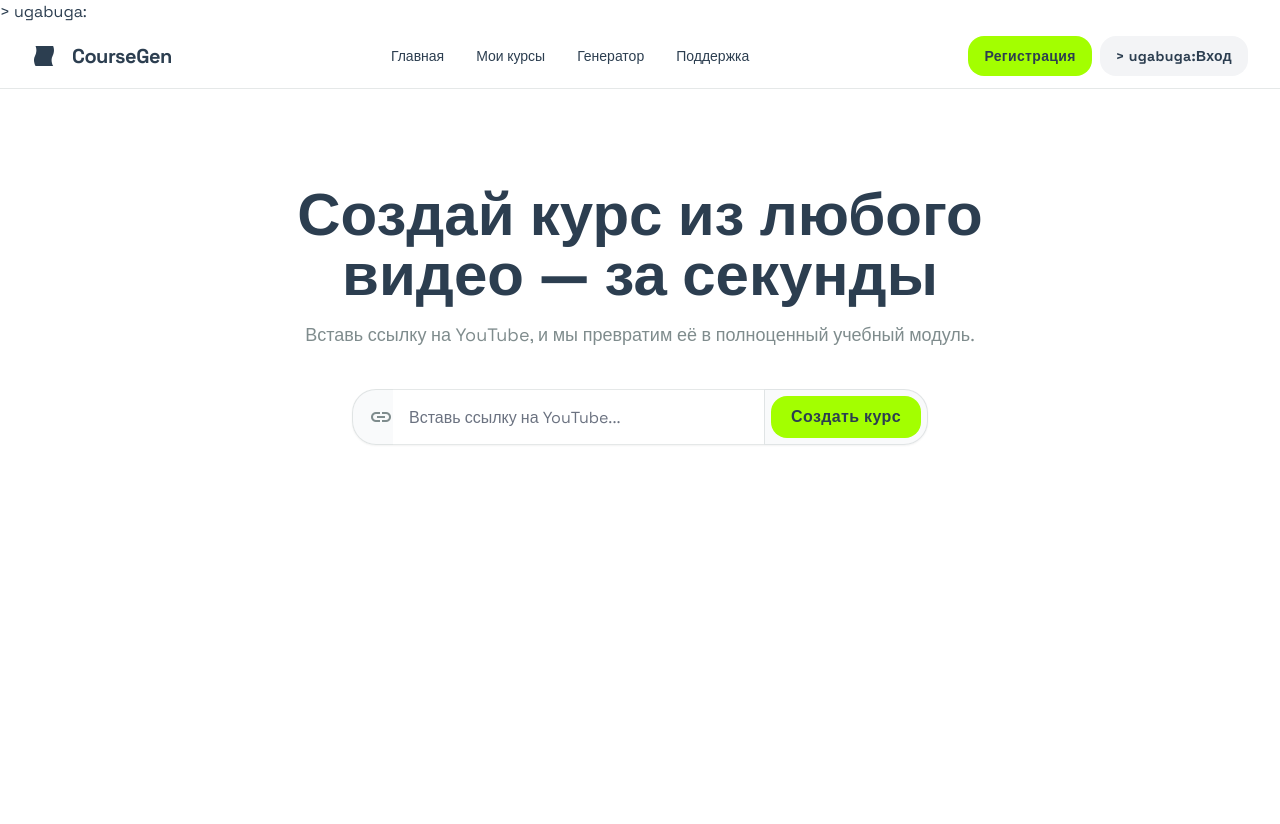
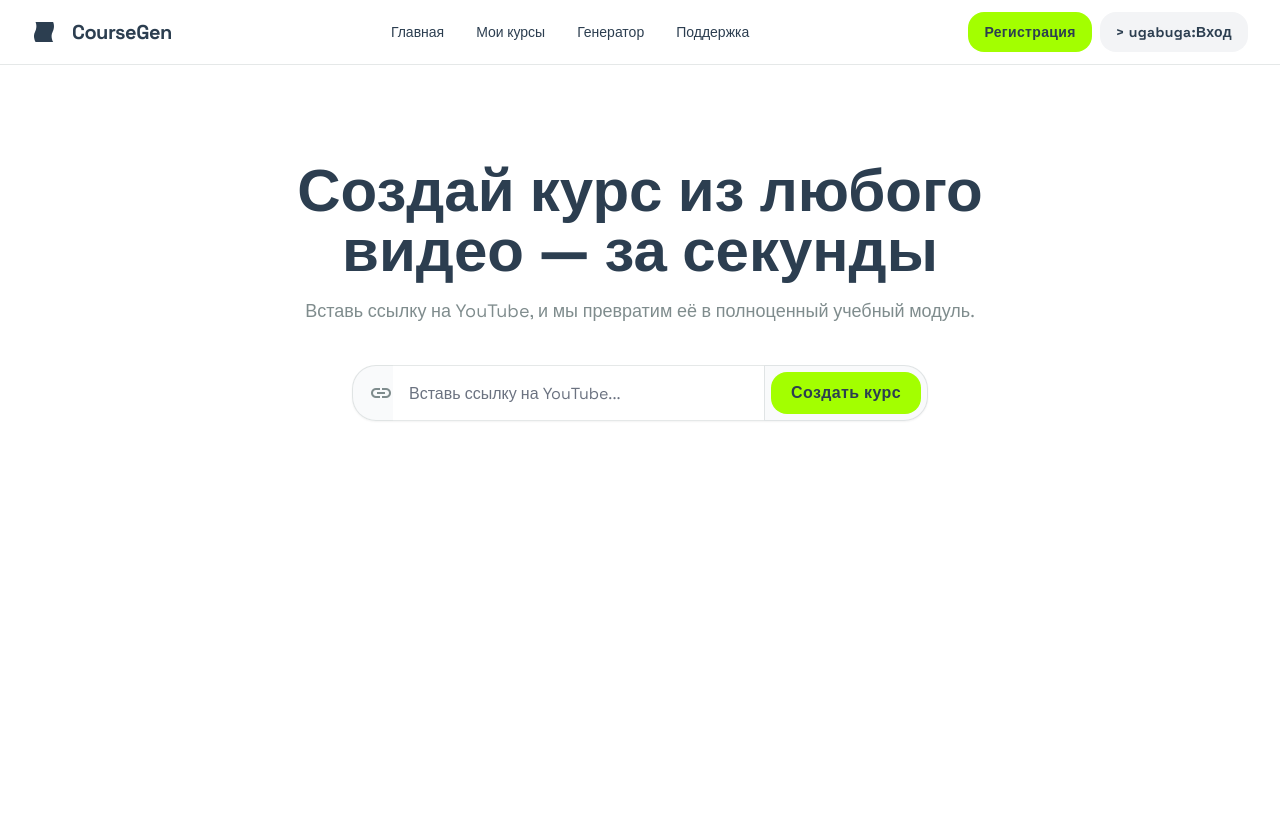
Before and after one commit to Cobblestone-Generator/CourseGen, a Python web app: template templates/upload.html in a window 1280 px wide. After the commit the page ends 421 px from the top, so only its background shows below. Run offline with Jinja, Linux system fonts and the light colour scheme; the template is opened without the code that fills it, so the values that code supplies are empty; some libraries are stand-ins or nearby versions.

Commit message:
Update upload.html

```diff
--- a/templates/upload.html
+++ b/templates/upload.html
@@ -1,4 +1,3 @@
-> ugabuga:
 <!DOCTYPE html>
 <html lang="ru">
 <head>
```
